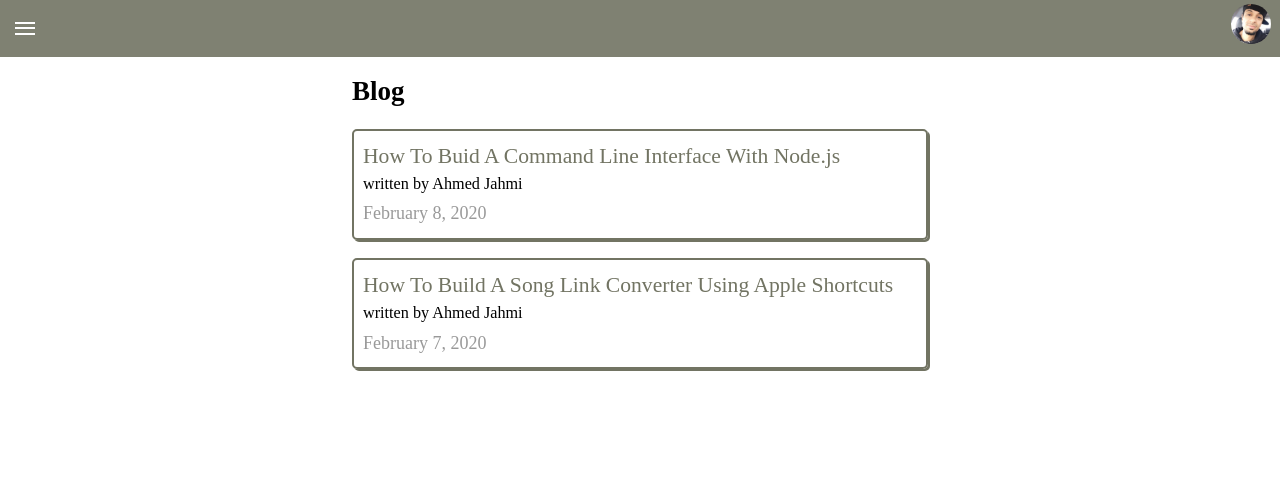
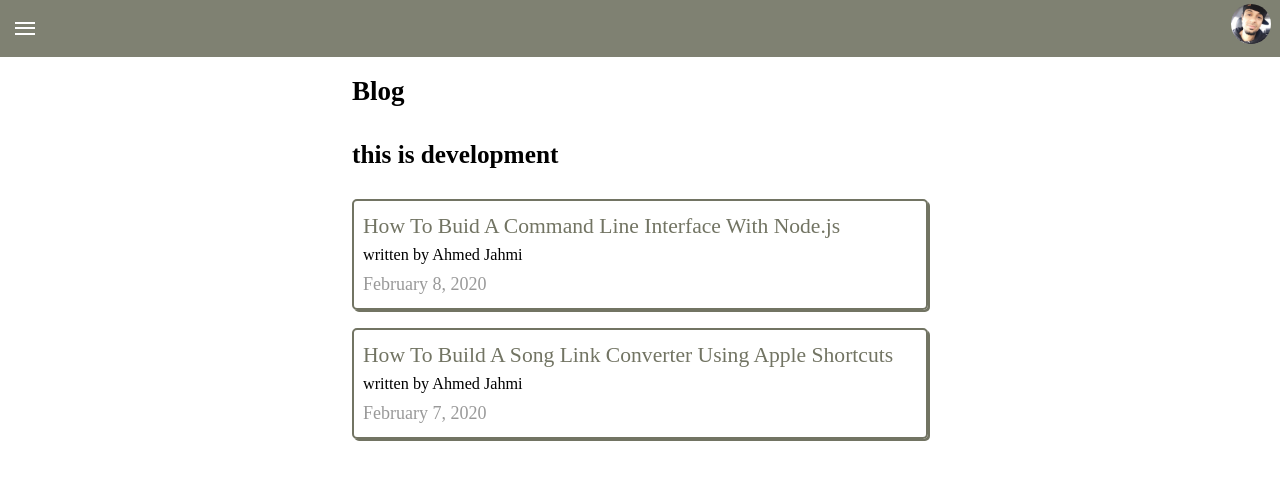
Before and after one commit to ahmedjahmi/new-site, a Next.js app: page / in a window 1280 px wide. Shown: the top 480 px of the page. Built offline with nearby package versions, Linux system fonts and the light colour scheme.

Commit message:
Testing deployment

```diff
--- a/pages/index.js
+++ b/pages/index.js
@@ -23,6 +23,7 @@ export default function Blog({ allPostsData }) {
 			<div className={pageStyles.blogPageContainer}>
 				<section className={`${pageStyles.headingMd} ${pageStyles.padding1px}`}>
 					<h2 className={pageStyles.headingLg}>Blog</h2>
+					<h3>this is development</h3>
 					<ul className={pageStyles.list}>
 						{allPostsData.map(({ id, date, title, author }) => (
 							<li className={pageStyles.listItem} key={id}>
```
